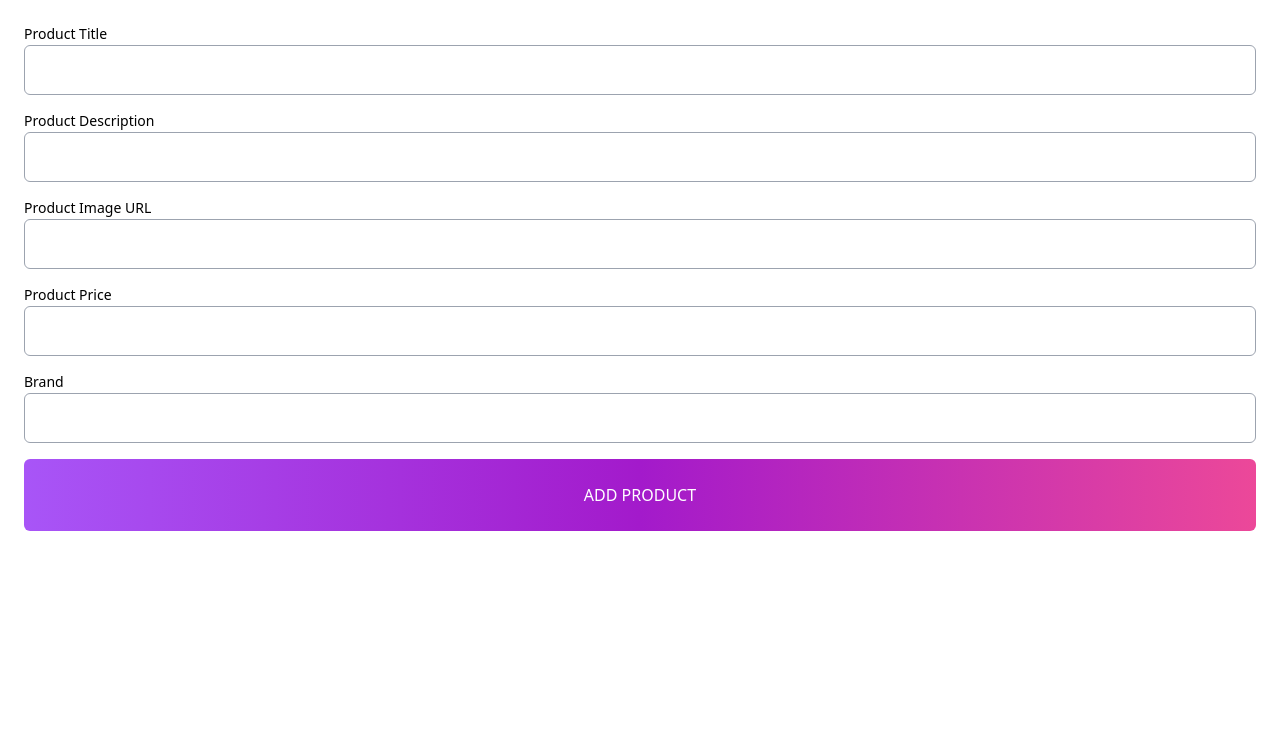
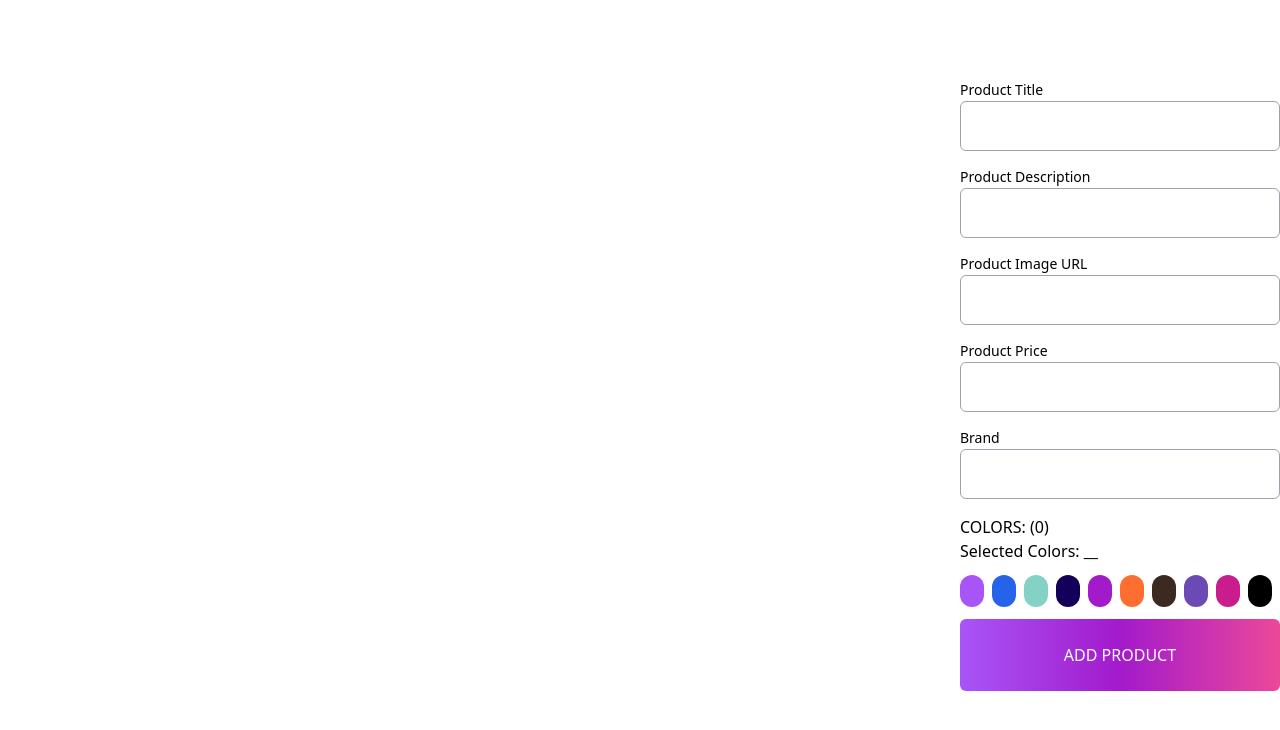
Before and after one commit to codeawy/guru-reactjs-course-project-1, a React (Vite) app: page / in a window 1280 px wide. Shown: the top 730 px of the page. Built offline with nearby package versions, Linux system fonts and the light colour scheme.

Commit message:
product colors list

```diff
--- a/src/App.jsx
+++ b/src/App.jsx
@@ -1,15 +1,22 @@
-import { Fragment, useState } from "react";
+import { useState } from "react";
 import { nanoid } from "nanoid";
-import formInputs from "./lists/formInputs";
-import ErrorMessage from "./shared/ErrorMessage/ErrorMessage";
+
+/* ------- SCHEMA -------  */
+import { productDataValidation } from "./validation/productValidation";
+
+/* ------- MOCK -------  */
+import formInputList from "./lists/formInputs";
+
+/* ------- COMPONENT -------  */
+import ProductCard from "./components/ProductCard";
 import FormInput from "./shared/FormInput/FormInput";
 import FormSubmitBtn from "./shared/FormSubmitBtn/FormSubmitBtn";
-import { productDataValidation } from "./validation/productValidation";
-
-/** ---------- COMPONENT ---------- */
+import ErrorMessage from "./shared/ErrorMessage/ErrorMessage";
+import ColorCircle from "./components/ColorCircle";
+import COLORS from "./lists/colors";
 
 const App = () => {
-  /** ---------- STATE ---------- */
+  /* ------- STATE -------  */
   const [productList, setProductList] = useState([]);
   const [product, setProduct] = useState({
     title: "",
@@ -18,60 +25,88 @@ const App = () => {
     price: "",
     brand: "",
     colors: [],
-    // sizes: [], // TODO
-    // gender: "male"
+    // sizes: [],
   });
+
   const [errors, setErrors] = useState({ ...product });
   const [isError, setIsError] = useState(false);
 
-  /** ---------- HANDLER ---------- */
-  const onChangeHandler = e => {
+  /* ------- HANDLER -------  */
+  const changeHandler = e => {
     const {
-      target: { name, value },
+      target: { value, name },
     } = e;
+
     setProduct({ ...product, [name]: value });
-    setErrors({ ...errors, [name]: null });
+    setErrors({ ...errors, [name]: "" });
   };
 
-  const submitHandler = e => {
+  const onSubmitHandler = e => {
     e.preventDefault();
 
     setErrors(productDataValidation(product));
-
     if (Object.keys(productDataValidation(product)).length) {
       setIsError(true);
       return;
     }
 
     setProductList([...productList, { ...product, id: nanoid() }]);
+    // setPost({
+    //   title: "",
+    //   description: "",
+    //   image: "",
+    //   price: "",
+    //   brand: "",
+    //   colors: [],
+    // });
+
+    setIsError(false);
   };
 
-  /** ---------- RENDER ---------- */
-  const renderFormInputList = formInputs.map(({ label, name, type }, idx) => (
-    <Fragment key={idx}>
+  /* ------- RENDER -------  */
+  const renderPostList = productList.map(post => (
+    <ProductCard key={post.id} {...post} postList={productList} setPostList={setProductList} />
+  ));
+
+  const renderFormInputList = formInputList.map(({ name, label, type }, idx) => (
+    <div key={idx}>
       <FormInput
-        labelTxt={label}
-        id={name}
+        label={label}
+        name={name}
         type={type}
-        name={name}
+        id={label}
         value={product[name]}
-        onChange={onChangeHandler}
+        onChange={changeHandler}
       />
-
       <ErrorMessage msg={errors[name]} />
-    </Fragment>
+    </div>
   ));
 
   return (
-    <div>
-      <form className="m-6" onSubmit={submitHandler}>
-        {renderFormInputList}
-        <FormSubmitBtn isError={isError} />
-      </form>
+    <div className="container mx-auto">
+      <div className="flex flex-col-reverse lg:flex-row justify-between gap-10 my-20">
+        <div className="grid grid-cols-1 md:grid-cols-2 xl:grid-cols-3 gap-3 ">
+          {renderPostList}
+        </div>
 
-      {productList.map(({ id, title }) => (
-        <h2 key={id}>{title}</h2>
-      ))}
+        <form className="w-full lg:w-1/4" onSubmit={onSubmitHandler}>
+          {renderFormInputList}
+          <p>COLORS: (0)</p>
+          <p>Selected Colors: __</p>
+          <div className="flex items-center my-3">
+            {COLORS.map((color, idx) => (
+              <ColorCircle
+                key={idx}
+                bg={color}
+                onClick={() => {
+                  console.log(color);
+                }}
+              />
+            ))}
+          </div>
+          <FormSubmitBtn isError={isError} />
+        </form>
+      </div>
     </div>
   );
 };
--- /dev/null
+++ b/src/components/ColorCircle.jsx
@@ -0,0 +1,13 @@
+const ColorCircle = ({ bg, onClick }) => {
+  return (
+    <span
+      className={`w-8 h-8 rounded-full mr-2 cursor-pointer`}
+      style={{
+        backgroundColor: bg,
+      }}
+      onClick={onClick}
+    />
+  );
+};
+
+export default ColorCircle;
--- /dev/null
+++ b/src/lists/colors.js
@@ -0,0 +1,13 @@
+const COLORS = [
+  "#a855f7",
+  "#2563eb",
+  "#84D2C5",
+  "#13005A",
+  "#A31ACB",
+  "#FF6E31",
+  "#3C2A21",
+  "#6C4AB6",
+  "#CB1C8D",
+  "#000000",
+];
+export default COLORS;
--- a/src/shared/ErrorMessage/ErrorMessage.jsx
+++ b/src/shared/ErrorMessage/ErrorMessage.jsx
@@ -1,4 +1,4 @@
-const ErrorMessage = ({ msg = "Error Message" }) => {
+const ErrorMessage = ({ msg = "" }) => {
   return <p className="mb-2 text-red-700 font-semibold text-sm">{msg}</p>;
 };
 
--- a/src/shared/FormInput/FormInput.jsx
+++ b/src/shared/FormInput/FormInput.jsx
@@ -1,5 +1,5 @@
 const FormInput = ({
-  labelTxt = "",
+  label = "",
   id = "",
   type = "text",
   name = "",
@@ -11,7 +11,7 @@ const FormInput = ({
   return (
     <div className="mb-4 flex flex-col">
       <label htmlFor={id} className="mb-[1px] font-medium text-sm">
-        {labelTxt}
+        {label}
       </label>
       <input
         type={type}
--- a/src/shared/FormSubmitBtn/FormSubmitBtn.jsx
+++ b/src/shared/FormSubmitBtn/FormSubmitBtn.jsx
@@ -1,5 +1,4 @@
 const FormSubmitBtn = ({ value = "add product", isError = false }) => {
-  console.log(isError);
   const errClass = isError
     ? "bg-red-700 hover:bg-red-600"
     : "duration-300 bg-gradient-to-r from-purple-500 via-[#A31ACB] to-pink-500 hover:from-pink-500 hover:to-[#6C4AB6]";
```
